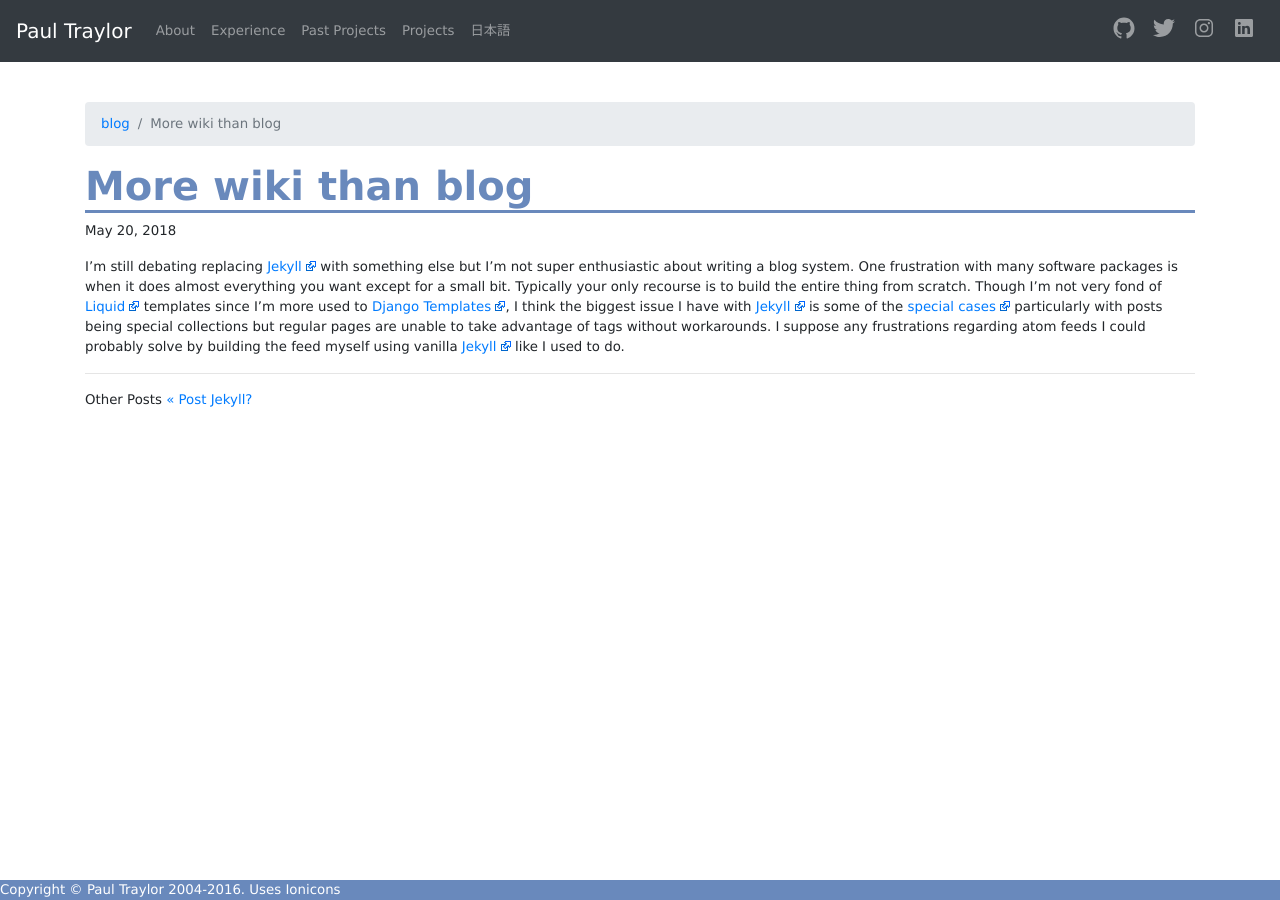
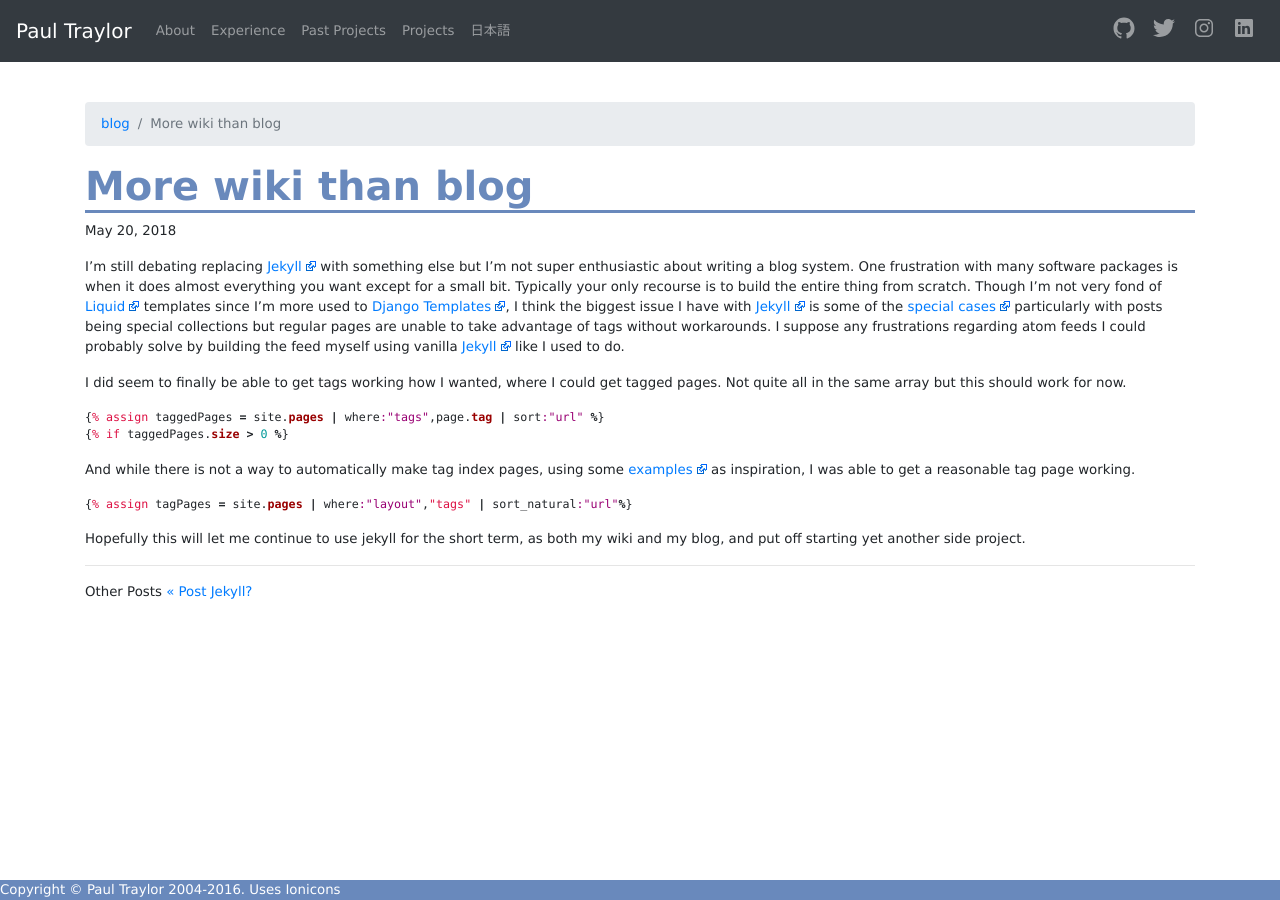
Before and after one commit to kfdm/paultraylor.net, a Jekyll site: the page built from blog/_posts/2018-05-20-more-wiki-than-blog.markdown, in a window 1280 px wide. Built offline with Jekyll 4.4.1, drawn with Linux system fonts in a browser that asks for light colours; nearby versions of some CDN libraries.

Commit message:
Update blog post and final editing for tonight

```diff
--- a/blog/_posts/2018-05-20-more-wiki-than-blog.markdown
+++ b/blog/_posts/2018-05-20-more-wiki-than-blog.markdown
@@ -6,8 +6,29 @@ date: "2018-05-20 16:55:52 +0900"
 
 I'm still debating replacing [Jekyll] with something else but I'm not super enthusiastic about writing a blog system. One frustration with many software packages is when it does almost everything you want except for a small bit. Typically your only recourse is to build the entire thing from scratch. Though I'm not very fond of [Liquid] templates since I'm more used to [Django Templates], I think the biggest issue I have with [Jekyll] is some of the [special cases] particularly with posts being special collections but regular pages are unable to take advantage of tags without workarounds. I suppose any frustrations regarding atom feeds I could probably solve by building the feed myself using vanilla [Jekyll] like I used to do.
 
+I did seem to finally be able to get tags working how I wanted, where I could
+get tagged pages. Not quite all in the same array but this should work for now.
+
+{% highlight ruby %}
+{% raw %}
+{% assign taggedPages = site.pages | where:"tags",page.tag | sort:"url" %}
+{% if taggedPages.size > 0 %}
+{% endraw %}
+{% endhighlight %}
+
+And while there is not a way to automatically make tag index pages, using some [examples] as inspiration, I was able to get a reasonable tag page working.
+
+{% highlight ruby %}
+{% raw %}
+{% assign tagPages = site.pages | where:"layout","tags" | sort_natural:"url"%}
+{% endraw %}
+{% endhighlight %}
+
+Hopefully this will let me continue to use jekyll for the short term, as both my wiki and my blog, and put off starting yet another side project.
+
 
 [Jekyll]: https://jekyllrb.com/
 [Liquid]: https://shopify.github.io/liquid/
 [Django Templates]: https://docs.djangoproject.com/en/2.0/ref/templates/language/
 [special cases]: https://github.com/jekyll/jekyll/pull/5857
+[examples]: https://kylewbanks.com/blog/creating-category-pages-in-jekyll-without-plugins
--- a/wiki/apps/alfred.markdown
+++ b/wiki/apps/alfred.markdown
@@ -6,4 +6,5 @@ tags:
 - useful-apps
 ---
 
+[Homepage](https://www.alfredapp.com/)
 Some content here
```
Also changed, not shown: _layouts/tags.html (+3 -4 lines).
